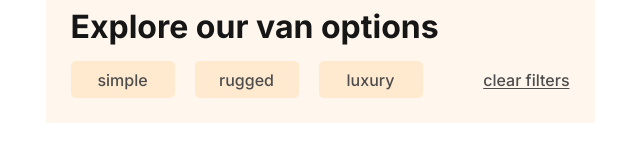
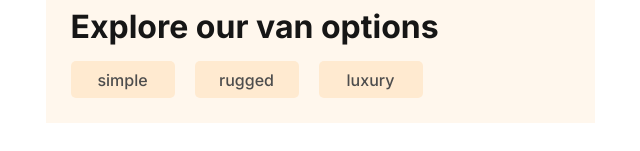
Before and after one commit to rayenrsalhi9/vanlife, a React (Vite) app: page /vans in a window 1280 px wide. Shown: the part 130-281 px from the top of the page, without its empty margins (320-960 px from the left). Built offline with nearby package versions, Linux system fonts and the light colour scheme; no server answers.

Commit message:
conditionally rendered the clear filter button.

```diff
--- a/src/pages/vans/Filter.jsx
+++ b/src/pages/vans/Filter.jsx
@@ -25,7 +25,7 @@ const Filter = ({filterType, searchParams}) => {
                     <NavLink to={generateSearchParam('type', 'rugged')} className={generateClassName('rugged')}>rugged</NavLink>
                     <NavLink to={generateSearchParam('type', 'luxury')} className={generateClassName('luxury')}>luxury</NavLink>
                 </div>
-                <Link to='.' className='clear-filter-option'>clear filters</Link>
+                {filterType && <Link to='.' className='clear-filter-option'>clear filters</Link>}
             </div>
         </div>
     )
```
